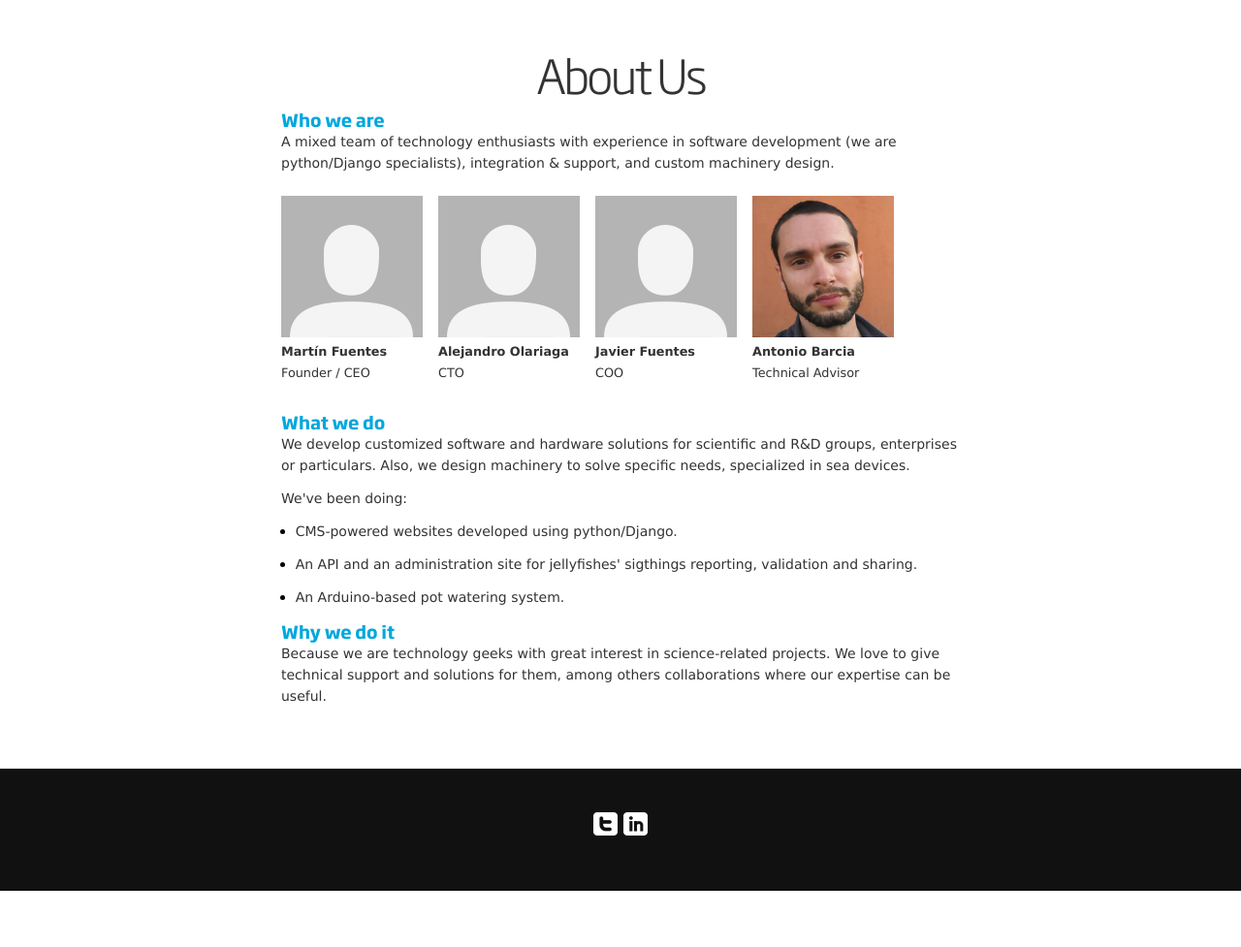
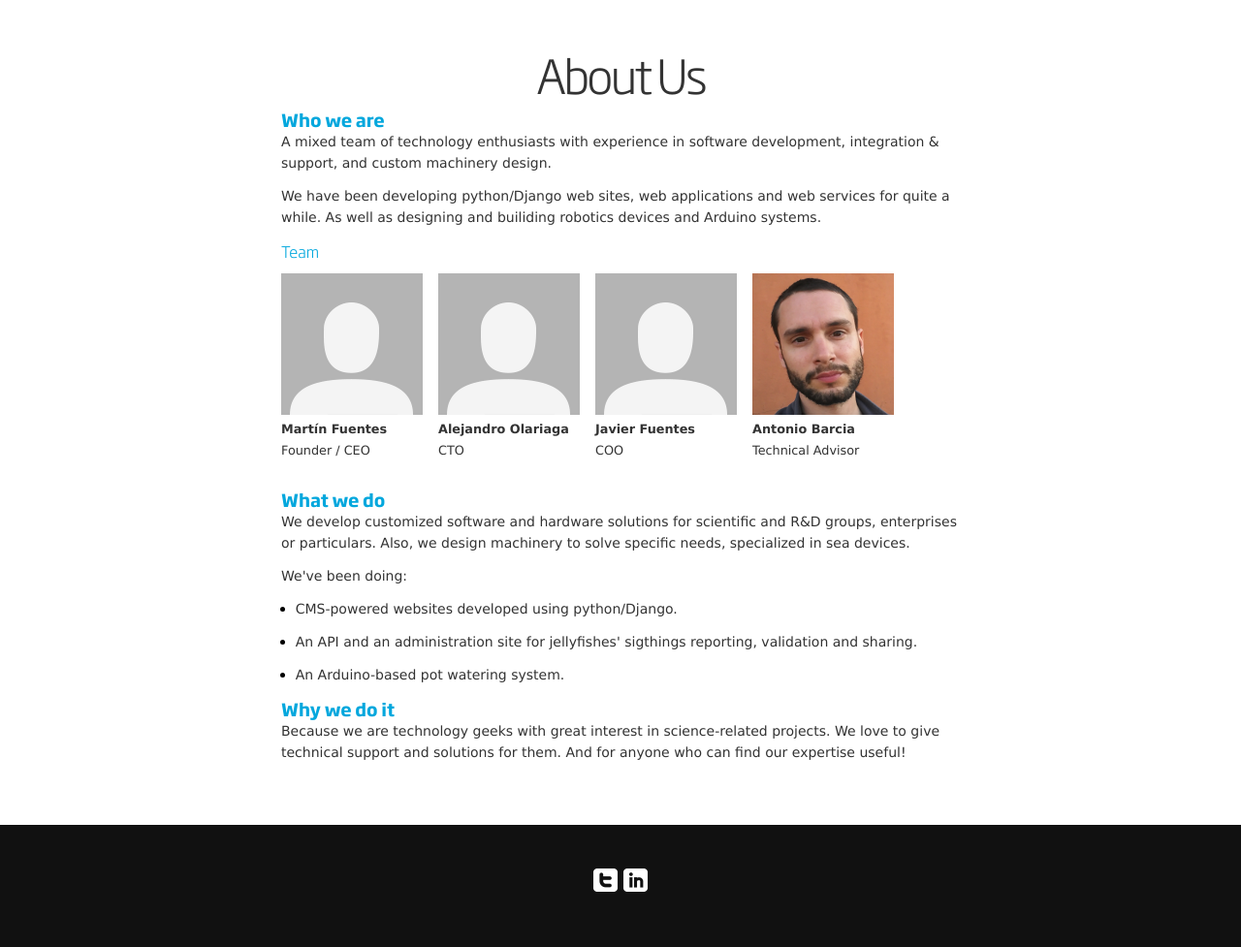
Before and after one commit to Science-o-matic/website, a Django app: page /about/ in a window 1280 px wide. Shown: the part 88-1065 px from the top of the page at 97% size. Before the commit the page ends 1007 px from the top, so only its background shows below. Run offline with Django 3.2, Linux system fonts and the light colour scheme.

Commit message:
Modify some content in about page and its corresponding locales

```diff
--- a/som_website/templates/about.html
+++ b/som_website/templates/about.html
@@ -12,8 +12,11 @@
   <h1>{% trans "About Us" %}</h1>
   <article>
     <h3>{% trans "Who we are" %}</h3>
-    <p>{% trans "A mixed team of technology enthusiasts with experience in software development (we are python/Django specialists), integration & support, and custom machinery design." %}
+    <p>{% trans "A mixed team of technology enthusiasts with experience in software development, integration & support, and custom machinery design." %}
     </p>
+    <p>{% trans "We have been developing python/Django web sites, web applications and web services for quite a while. As well as designing and builiding robotics devices and Arduino systems." %}
+    </p>
+    <h4>{% trans "Team" %}</h4>
     <ul id="team_members">
       <li>
         <img src="{% static "img/photo-img.png" %}"/>
@@ -54,7 +57,7 @@
     </ul>
   </article>
   <article>
-    <h3>What we do</h3>
+    <h3>{% trans "What we do" %}</h3>
     <p>{% trans "We develop customized software and hardware solutions for scientific and R&D groups, enterprises or particulars. Also, we design machinery to solve specific needs, specialized in sea devices." %}</p>
     <p>{% trans "We've been doing: " %}
     <ul id="projects">
@@ -64,8 +67,8 @@
       </ul>
   </article>
   <article>
-    <h3>Why we do it</h3>
-    <p>{% trans "Because we are technology geeks with great interest in science-related projects. We love to give technical support and solutions for them, among others collaborations where our expertise can be useful." %}<p>
+    <h3>{% trans "Why we do it" %}</h3>
+    <p>{% trans "Because we are technology geeks with great interest in science-related projects. We love to give technical support and solutions for them. And for anyone who can find our expertise useful!" %}<p>
   </article>
 </section>
 {% endblock %}
```
Also changed, not shown: som_website/conf/locale/ca/LC_MESSAGES/django.po, som_website/conf/locale/en/LC_MESSAGES/django.po, som_website/conf/locale/es/LC_MESSAGES/django.po.
